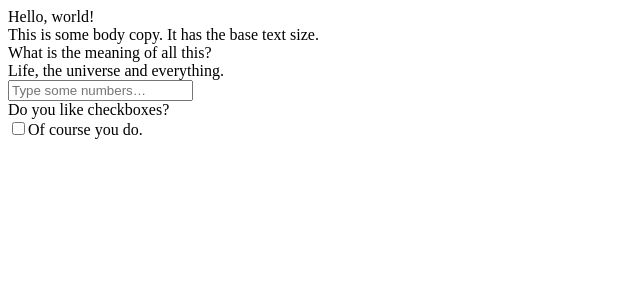
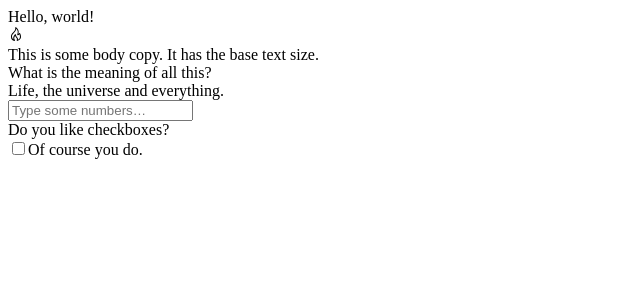
Before and after one commit to githubocto/snowpack-vscode-extension-template, a React (Create React App) app in the folder src/webviews/: page / in a window 1280 px wide. Shown: the top 300 px of the page, without its empty margins (0-640 px from the left). Built offline with nearby package versions, Linux system fonts and the light colour scheme; the HTML template or start-up script is replaced by a standard one.

Commit message:
Add react-icons

```diff
--- a/package.json
+++ b/package.json
@@ -50,8 +50,8 @@
     "nanoid": "^3.1.23",
     "react": "^17.0.2",
     "react-dom": "^17.0.2",
-    "vite": "^2.4.4",
-    "vscode-codicons": "^0.0.17"
+    "react-icons": "^4.2.0",
+    "vite": "^2.4.4"
   },
   "activationEvents": [
     "onCommand:NextWebview.start"
--- a/src/webviews/src/App.tsx
+++ b/src/webviews/src/App.tsx
@@ -1,7 +1,8 @@
 import React, { FunctionComponent, useState } from 'react'
 import Input from './Input'
 import Toggle from './Toggle'
-
+import { VscFlame } from 'react-icons/vsc'
+import { GoMarkGithub } from 'react-icons/go'
 type AppProps = {}
 
 const App: FunctionComponent<AppProps> = props => {
@@ -14,8 +15,11 @@ const App: FunctionComponent<AppProps> = props => {
       <div className="text-2xl font-bold text-vscode-settings-headerForeground">
         Hello, world!
       </div>
-      <div className="text-base text-vscode-foreground">
-        This is some body copy. It has the base text size.
+      <div className="text-base text-vscode-foreground flex items-baseline">
+        <div className="text-vscode-button-foreground mr-2">
+          <VscFlame />
+        </div>
+        <div>This is some body copy. It has the base text size.</div>
       </div>
       <Input
         value={val}
```
Also changed, not shown: 1 other file (tests, documents, lock files or other folders).
